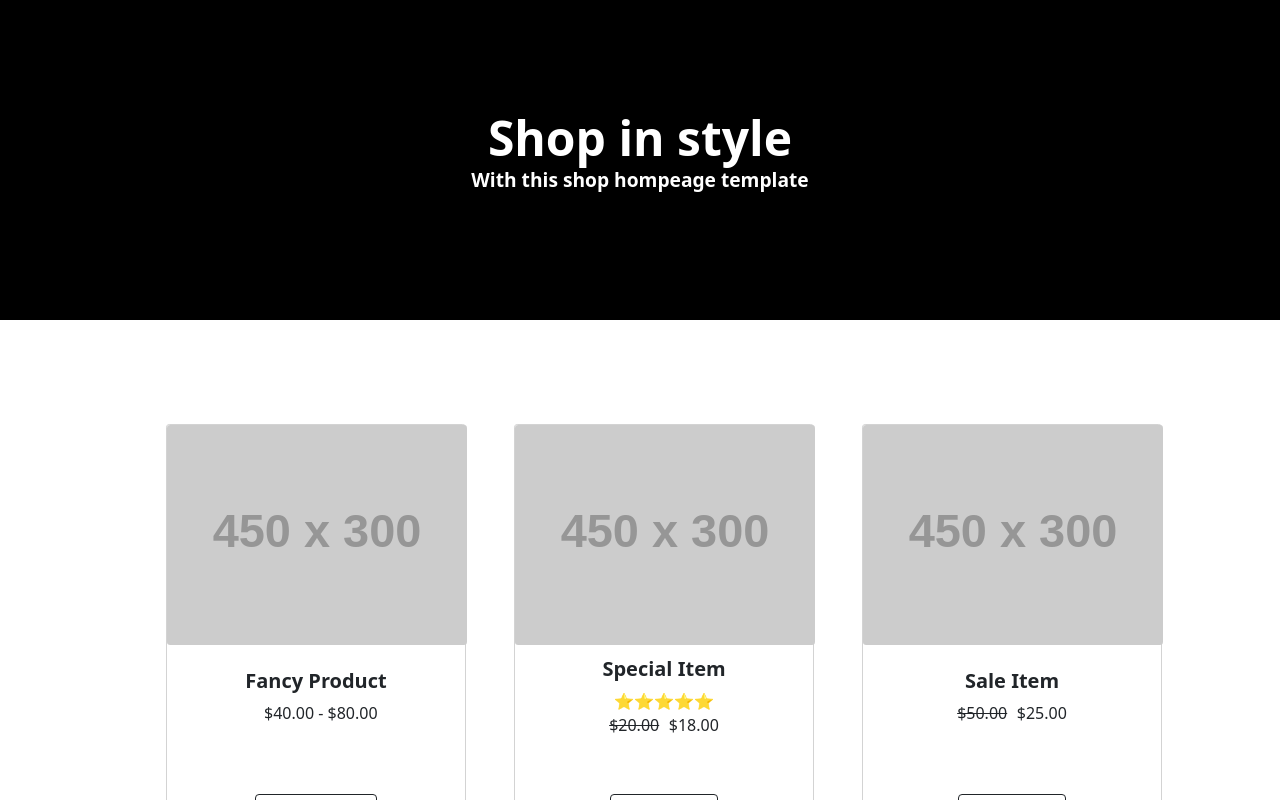
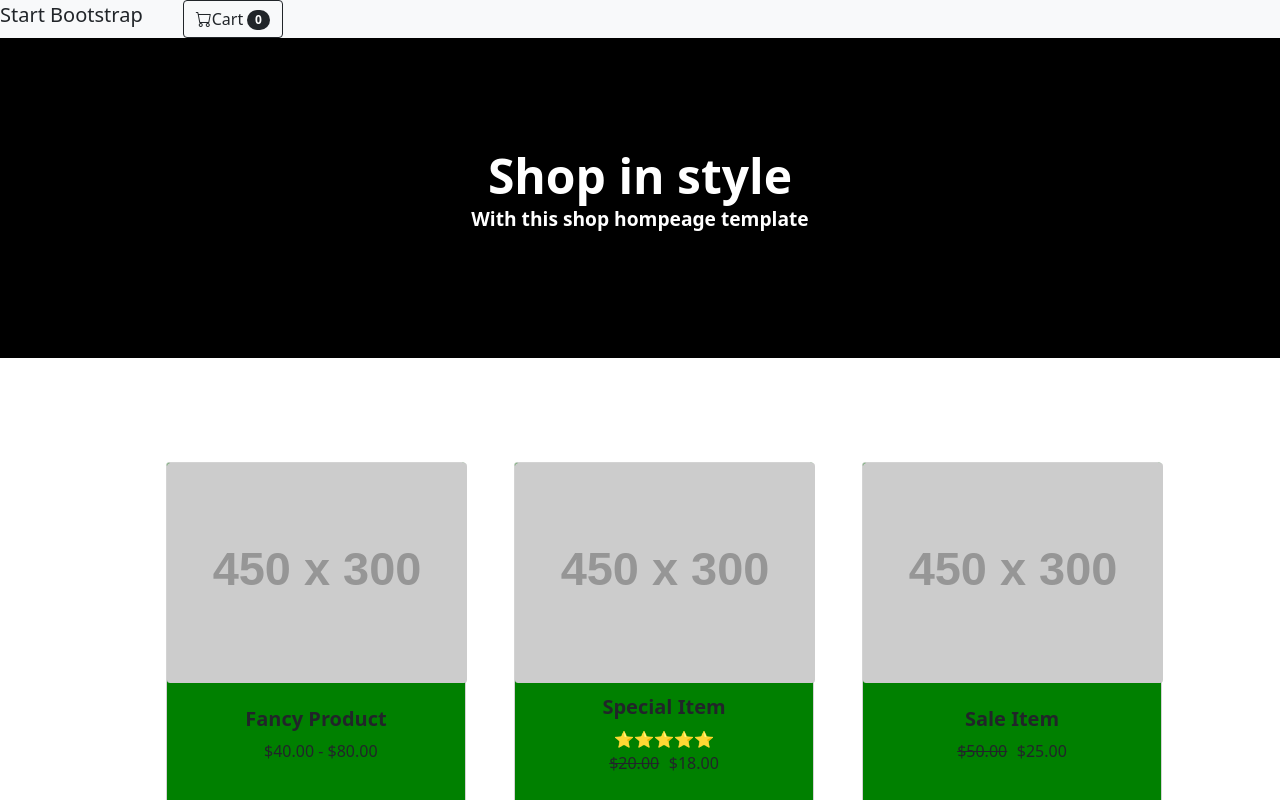
Before and after one commit to Vismaya-Ebin/ShoppingPage, a React (Create React App) app in the folder shopping-page/: page / in a window 1280 px wide. Shown: the top 800 px of the page. Built offline with nearby package versions, Linux system fonts and the light colour scheme.

Commit message:
Added new components

```diff
--- a/shopping-page/package.json
+++ b/shopping-page/package.json
@@ -13,7 +13,9 @@
     "@testing-library/react": "^12.1.2",
     "@testing-library/user-event": "^13.5.0",
     "bootstrap": "^5.1.3",
+    "bootstrap-icons": "^1.7.2",
     "react": "^17.0.2",
+    "react-bootstrap-icons": "^1.7.2",
     "react-dom": "^17.0.2",
     "react-scripts": "5.0.0",
     "web-vitals": "^2.1.3"
--- a/shopping-page/src/App.css
+++ b/shopping-page/src/App.css
@@ -63,6 +63,14 @@
   height: 120px;
 
 }
+.header{
+  display: flex;
+  flex-wrap: wrap;
+  gap:2.5rem;
+  align-content: center;
+  --bs-bg-opacity: 1;
+    background-color: rgba(var(--bs-light-rgb), var(--bs-bg-opacity));
+}
 .item-name {
   font-weight: bolder;
   font-size: 1.4rem;
@@ -71,13 +79,11 @@
 .price {
   text-align: center;
 }
+
 /*PHONE width less than 768 */
-/* @media only screen and (max-width: 768px) {
-  .productBox {
-    background-color:lawngreen;
-    width:300px;
-  }
-} */
+@media only screen and (max-width: 768px) {
+
+}
 /* TABLETS >  768*/
 /* @media only screen and (min-width: 768px) {
   .productBox {
@@ -86,8 +92,8 @@
   }
 } */
 /*DESKTOP > 1200px*/
-/* @media only screen and (min-width: 1200px) {
-  body {
+@media only screen and (min-width: 1200px) {
+  .productBox {
     background-color: green;
   }
-} */
+}
--- /dev/null
+++ b/shopping-page/src/components/Cart.js
@@ -0,0 +1,16 @@
+import React, { useState } from "react";
+
+export default function Cart() {
+  const [initialCart, updateCart] = useState(0);
+  return (
+    <div>
+      <button className="btn btn-outline-dark" type="submit">
+        <i class="bi bi-cart"></i>
+        Cart
+        <span className="badge bg-dark text-white ms-1 rounded-pill">
+          {initialCart}
+        </span>
+      </button>
+    </div>
+  );
+}
--- /dev/null
+++ b/shopping-page/src/components/Header.js
@@ -0,0 +1,23 @@
+import React from 'react';
+import '../App.css';
+
+import Cart from "./Cart.js";
+export default function Header() {
+    const styles={
+        fontSize: "1.25rem"
+    }
+
+  return <div className="header">
+      <div style={styles}>Start Bootstrap</div>
+      {/* <div>Home</div>
+      <div>About</div>
+      <div><ul>Shop</ul>
+      <li>All Products</li>
+      <li>Popular Items</li>
+      <li>New Arrivals</li>
+
+      </div> */}
+
+      <div><Cart/></div>
+  </div>;
+}
--- a/shopping-page/src/components/ShoppingPage.js
+++ b/shopping-page/src/components/ShoppingPage.js
@@ -1,6 +1,7 @@
 import React, { useState } from "react";
 import "../App.css";
 import Products from "./Products.js";
+import Header from "./Header.js";
 
 const Shoppingpage = () => {
   const productDetails = [
@@ -69,7 +70,7 @@ const Shoppingpage = () => {
   const [initialState, updatedState] = useState(productDetails);
   return (
     <div>
-      <header></header>
+      <header><Header/></header>
       <main>
         {/* banner message */}
         <section className="banner">
@@ -78,10 +79,11 @@ const Shoppingpage = () => {
         </section>
         {/*Product section */}
         <section className="product-section">
-          {initialState.map((data) => {
+          {initialState.map((data,index) => {
             return (
               <div>
                 <Products
+                key={index}
                   productItem={data.productItem}
                   oldPrice={data.oldPrice}
                   price={data.price}
--- a/shopping-page/src/index.js
+++ b/shopping-page/src/index.js
@@ -4,6 +4,8 @@ import './index.css';
 import App from './App';
 import reportWebVitals from './reportWebVitals';
 import 'bootstrap/dist/css/bootstrap.css';
+
+import "bootstrap-icons/font/bootstrap-icons.css";
 
 ReactDOM.render(
   <React.StrictMode>
```
Also changed, not shown: 1 other file (tests, documents, lock files or other folders).
